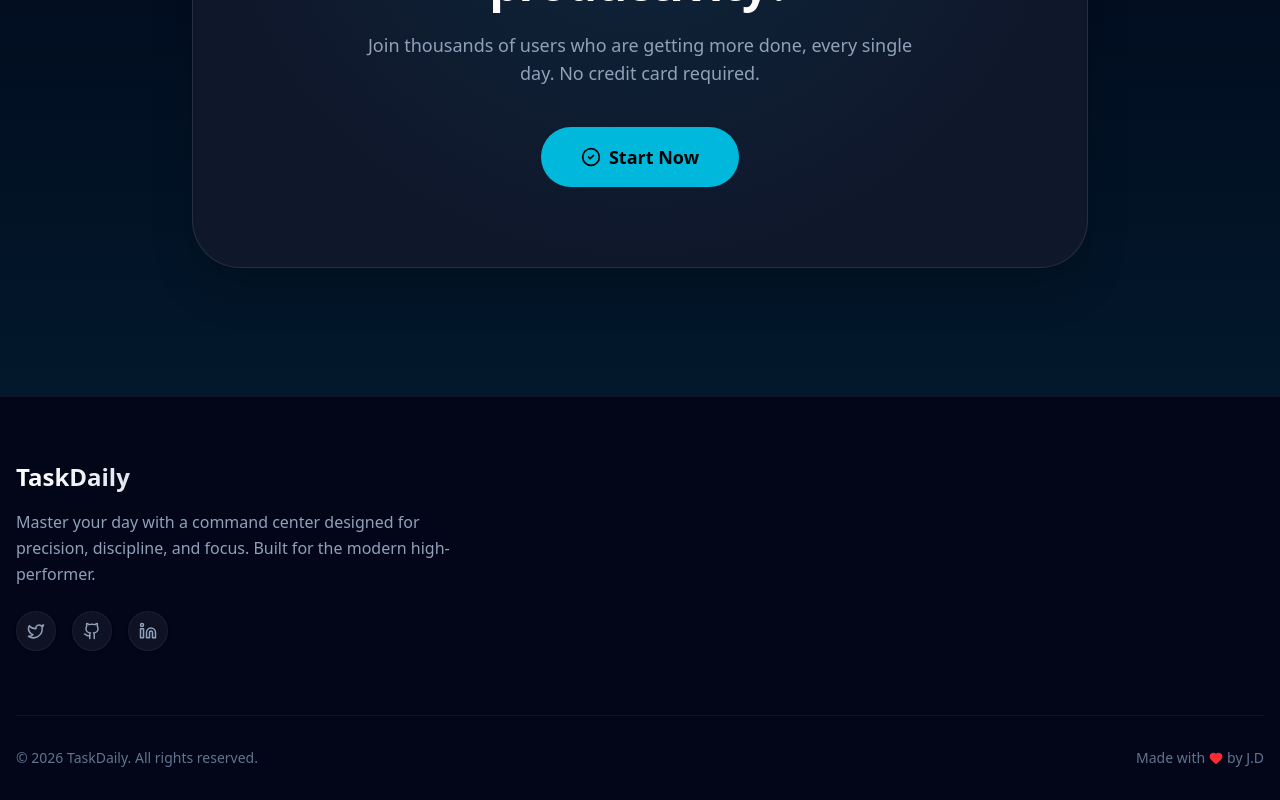
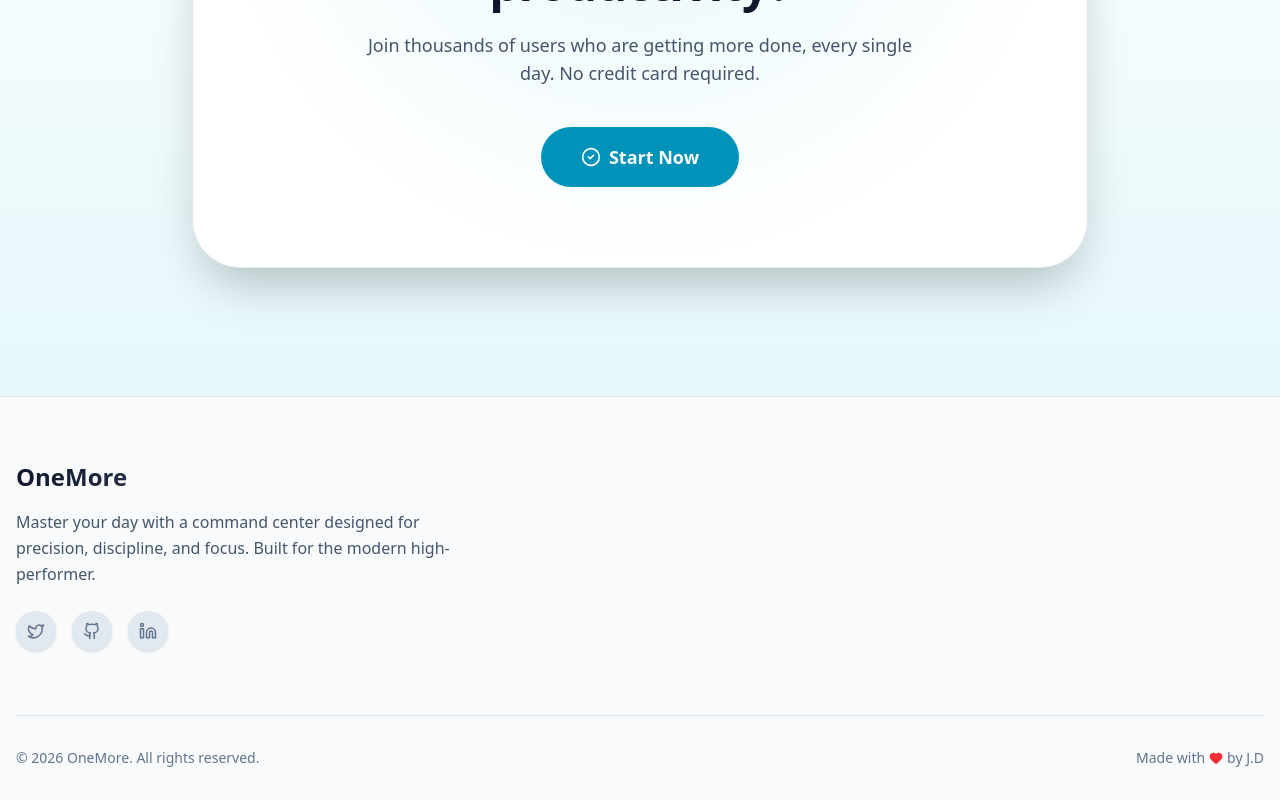
Before and after one commit to Dattatray98/OneMore, a React (Vite) app in the folder Client/: page / in a window 1280 px wide. Shown: the part 1674-2474 px from the top of the page. Built offline with nearby package versions, Linux system fonts and the light colour scheme; no server answers.

Commit message:
style: finalize branding polish and resolve Tailwind v4 syntax/CSS warnings

```diff
--- a/Client/src/components/Footer.tsx
+++ b/Client/src/components/Footer.tsx
@@ -6,8 +6,8 @@ export const Footer = () => {
             <div className="container mx-auto px-4">
                 <div className="flex flex-col md:flex-row items-start justify-between gap-12 mb-16">
                     <div className="max-w-md">
-                        <h3 className="text-2xl font-bold bg-clip-text text-transparent bg-gradient-to-r from-slate-900 dark:from-white to-slate-500 dark:to-slate-400 mb-4">
-                            TaskDaily
+                        <h3 className="text-2xl font-bold bg-clip-text text-transparent bg-linear-to-r from-slate-900 dark:from-white to-slate-500 dark:to-slate-400 mb-4">
+                            OneMore
                         </h3>
                         <p className="text-slate-600 dark:text-slate-400 leading-relaxed mb-6 font-medium">
                             Master your day with a command center designed for precision, discipline, and focus.
@@ -29,7 +29,7 @@ export const Footer = () => {
 
                 <div className="border-t border-slate-200 dark:border-white/5 pt-8 flex flex-col md:flex-row items-center justify-between gap-4">
                     <p className="text-slate-500 text-sm">
-                        © {new Date().getFullYear()} TaskDaily. All rights reserved.
+                        © {new Date().getFullYear()} OneMore. All rights reserved.
                     </p>
                     <div className="flex items-center gap-1 text-slate-500 text-sm">
                         <span>Made with</span>
--- a/Client/src/components/Navbar.tsx
+++ b/Client/src/components/Navbar.tsx
@@ -29,7 +29,7 @@ export const Navbar = () => {
                         <div className="absolute inset-0 bg-white/20 rounded-xl opacity-0 group-hover:opacity-100 transition-opacity" />
                     </div>
                     <span className="text-xl font-bold bg-clip-text text-transparent bg-linear-to-r from-slate-900 dark:from-white via-slate-700 dark:via-slate-200 to-slate-500 dark:to-slate-400 tracking-tight">
-                        TaskDaily
+                        OneMore
                     </span>
                 </div>
 
--- a/Client/src/components/Sidebar.tsx
+++ b/Client/src/components/Sidebar.tsx
@@ -14,7 +14,7 @@ export const Sidebar: React.FC<SidebarProps> = ({ currentView, onViewChange }) =
                     <CheckSquare size={20} />
                 </div>
                 <span className="text-xl font-bold bg-clip-text text-transparent bg-linear-to-r from-cyan-600 to-blue-700 dark:from-white dark:to-slate-400 tracking-tight">
-                    TaskDaily
+                    OneMore
                 </span>
             </div>
 
--- a/Client/src/index.css
+++ b/Client/src/index.css
@@ -1,13 +1,19 @@
 @import "tailwindcss";
-@config "../tailwind.config.js";
 
 @layer base {
   body {
-    @apply transition-colors duration-300;
+    transition-property: color, background-color, border-color, text-decoration-color, fill, stroke;
+    transition-timing-function: cubic-bezier(0.4, 0, 0.2, 1);
+    transition-duration: 300ms;
   }
 }
 
 @layer utilities {
+  .custom-scrollbar {
+    scrollbar-width: thin;
+    scrollbar-color: rgba(128, 128, 128, 0.3) transparent;
+  }
+
   .custom-scrollbar::-webkit-scrollbar {
     width: 6px;
     height: 6px;
@@ -18,11 +24,11 @@
   }
 
   .custom-scrollbar::-webkit-scrollbar-thumb {
-    background: rgba(255, 255, 255, 0.1);
+    background: rgba(128, 128, 128, 0.3);
     border-radius: 9999px;
   }
 
   .custom-scrollbar::-webkit-scrollbar-thumb:hover {
-    background: rgba(255, 255, 255, 0.2);
+    background: rgba(128, 128, 128, 0.5);
   }
 }
```
